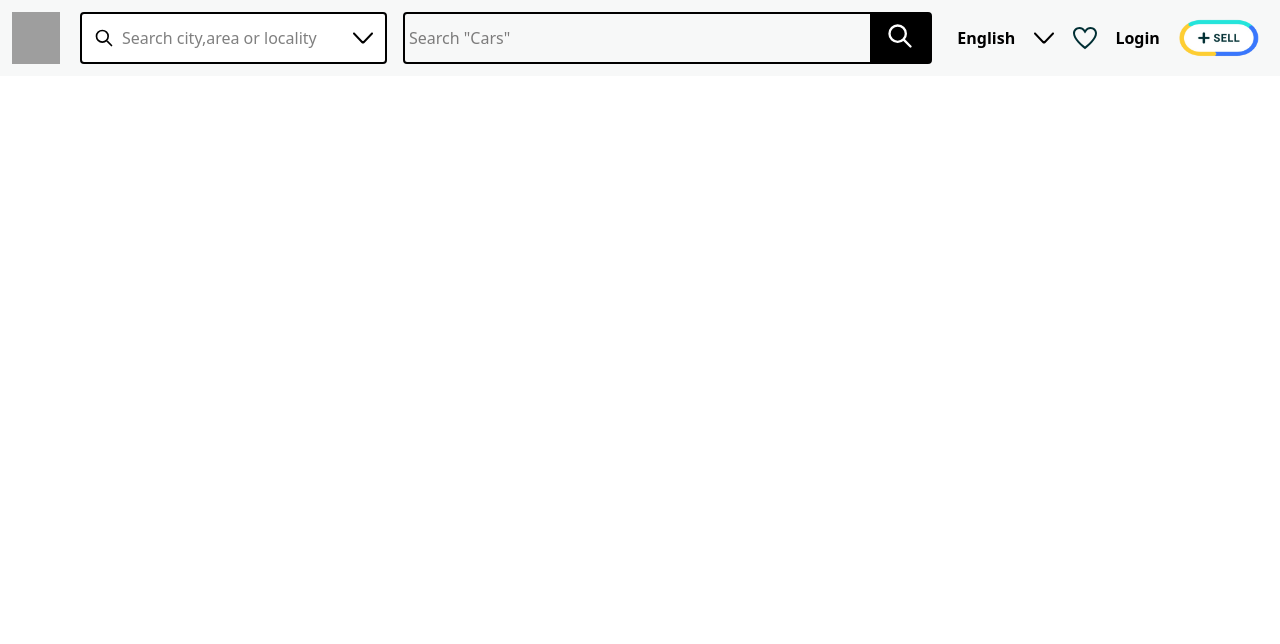
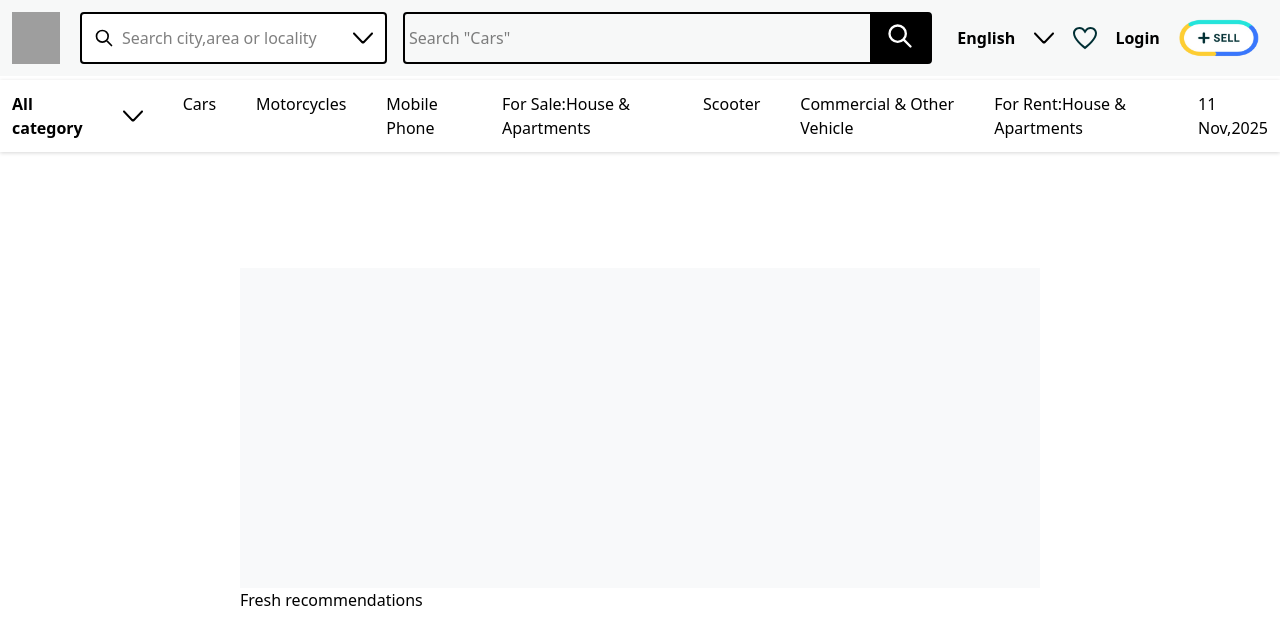
Before and after one commit to Aswinkl1/olx, a React (Vite) app: page / in a window 1280 px wide. Shown: the top 644 px of the page. Built offline with nearby package versions, Linux system fonts and the light colour scheme; grey boxes are pictures that could not be loaded.

Commit message:
navbar finsihed

```diff
--- /dev/null
+++ b/src/components/Advertisement.tsx
@@ -0,0 +1,7 @@
+import React from "react";
+
+const Advertisement = () => {
+  return <div className="py-40 px-30 bg-[rgba(248,249,250,1)]"></div>;
+};
+
+export default Advertisement;
--- /dev/null
+++ b/src/components/Card.tsx
@@ -0,0 +1,18 @@
+import React from "react";
+
+const Card = () => {
+  return (
+    <div className="broder ">
+      <div>
+        <img
+          src="https://apollo.olx.in/v1/files/vmgadpcmyv9z2-IN/image;s=300x600;q=60;f=webp"
+          alt=""
+        />
+        <img src="" alt="" />
+      </div>
+      <div></div>
+    </div>
+  );
+};
+
+export default Card;
--- a/src/components/Navbar.tsx
+++ b/src/components/Navbar.tsx
@@ -7,8 +7,8 @@ import dropDown from "../assets/arrow-down.svg";
 export const Navbar = () => {
   return (
     <>
-      <nav className="flex bg-[rgba(0,47,52,0.03)] fixed left-0 right-0 p-3 ">
-        <div className="flex">
+      <nav className="flex z-30 bg-[rgba(0,47,52,0.03)] sticky top-0 left-0 right-0 p-3 ">
+        <div className="flex ">
           <img
             className="w-12"
             src="https://statics.olx.in/external/base/img/olxLogo/olx_logo_2025.svg"
@@ -50,6 +50,19 @@ export const Navbar = () => {
           </button>
         </div>
       </nav>
+      <div className="bg-white z-20 sticky top-20 flex gap-10 w-screen justify-center shadow-[0px_1px_4px_rgba(0,0,0,0.16)] p-3">
+        <span className="font-black">All category</span>
+        <img src={dropDown} alt="" className="w-5 hover:rotate-180" />
+
+        <span>Cars</span>
+        <span>Motorcycles</span>
+        <span>Mobile Phone</span>
+        <span>For Sale:House & Apartments</span>
+        <span>Scooter</span>
+        <span>Commercial & Other Vehicle</span>
+        <span>For Rent:House & Apartments</span>
+        <span>11 Nov,2025</span>
+      </div>
     </>
   );
 };
--- a/src/pages/Home.tsx
+++ b/src/pages/Home.tsx
@@ -1,5 +1,15 @@
 import React from "react";
 import { Navbar } from "../components/Navbar";
+import Advertisement from "../components/Advertisement";
 export const Home = () => {
-  return <Navbar />;
+  return (
+    <>
+      <Navbar />
+      <div className="mx-30 p-30">
+        <Advertisement />
+
+        <h1>Fresh recommendations</h1>
+      </div>
+    </>
+  );
 };
```
